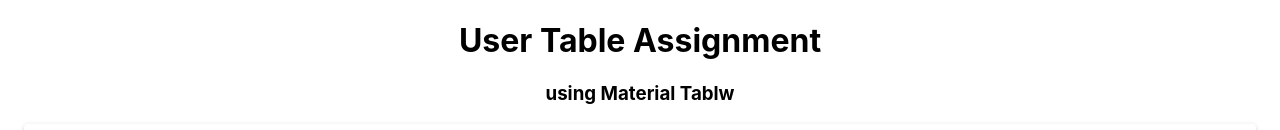
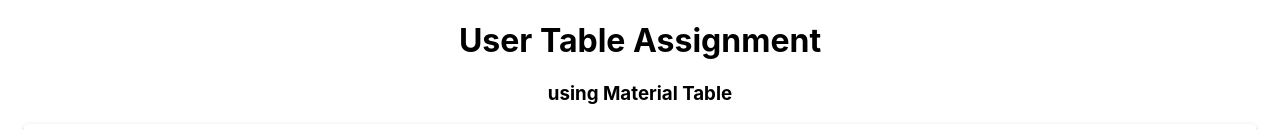
Before and after one commit to mdozairq/userTable, a React (Create React App) app: page / in a window 1280 px wide. Shown: the top 130 px of the page. Built offline with nearby package versions, Linux system fonts and the light colour scheme.

Commit message:
Update App.js

```diff
--- a/src/App.js
+++ b/src/App.js
@@ -263,7 +263,7 @@
   return (
     <div className="App">
       <h1 align="center">User Table Assignment</h1>
-      <h3 align="center">using Material Tablw</h3>
+      <h3 align="center">using Material Table</h3>
     <Container>
       <MaterialTable columns={columns} data={tableData} title="User Information"
         editable={{
```
